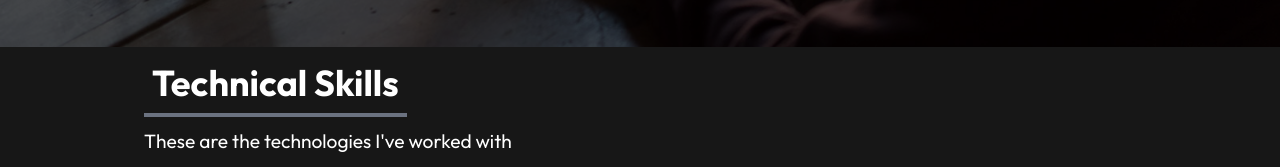
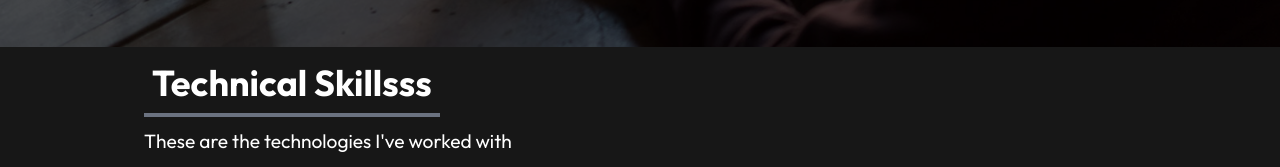
Before and after one commit to burakS-cloud/my_portfolio, a React (Vite) app: page / in a window 1280 px wide. Shown: the part 753-920 px from the top of the page. Built offline with nearby package versions, Linux system fonts and the light colour scheme.

Commit message:
repo visibility test

```diff
--- a/src/components/Experience.jsx
+++ b/src/components/Experience.jsx
@@ -73,7 +73,7 @@ const Experience = () => {
       <div className="max-w-screen-lg mx-auto p-4 flex flex-col justify-center w-full h-full text-white">
         <div>
           <p className="text-4xl font-bold border-b-4 border-gray-500 p-2 inline">
-            Technical Skills
+            Technical Skillsss
           </p>
           <p className="py-6">These are the technologies I've worked with</p>
         </div>
```
